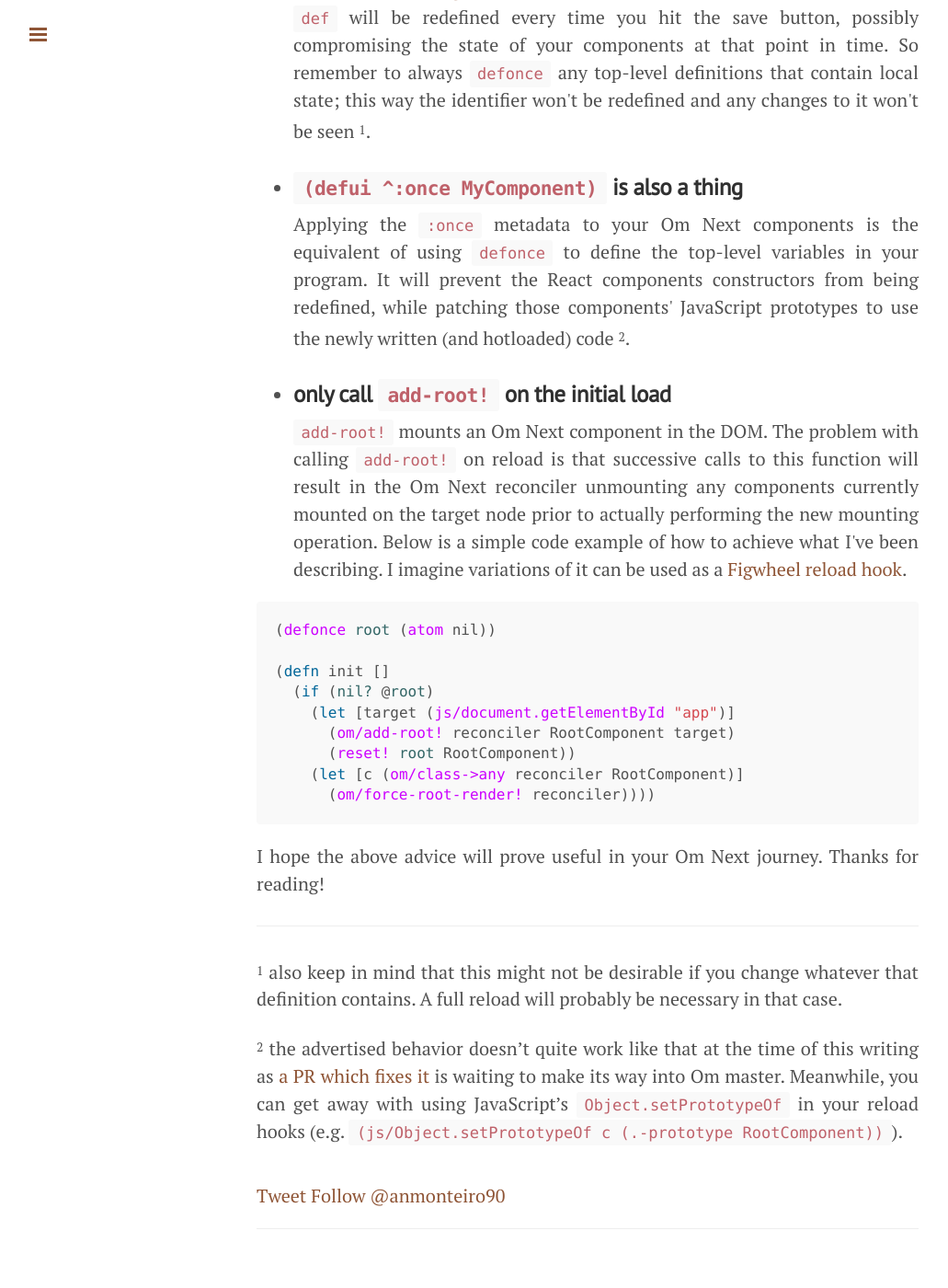
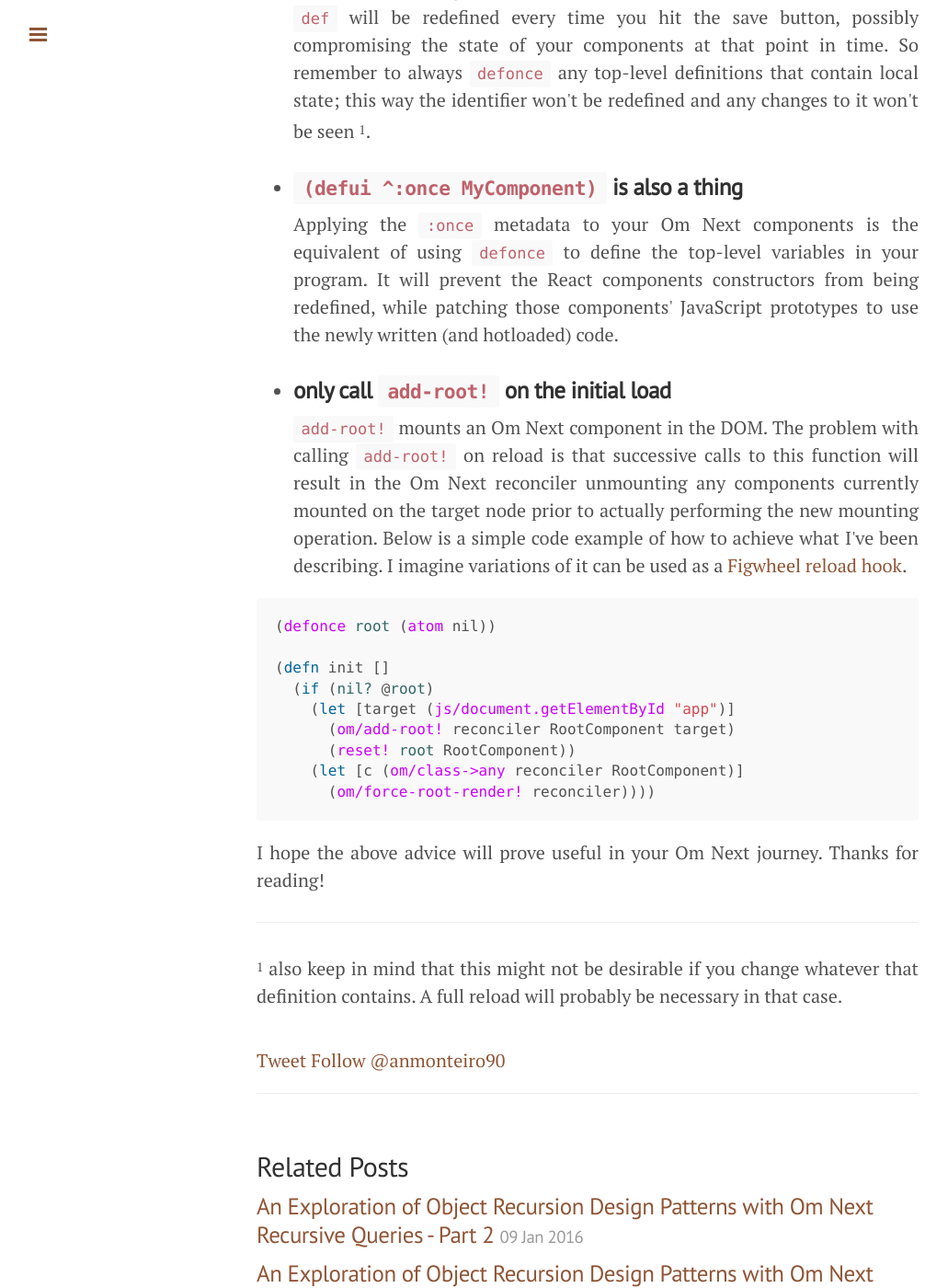
Before and after one commit to anmonteiro/anmonteiro.github.io, a Jekyll site: the page built from _posts/2016-01-21-writing-om-next-reloadable-code-a-checklist.md, in a window 1280 px wide and 1400 px high, scrolled down 503 px. Shown: the whole window at 92% size, without its empty margins (1-1032 px from the left). Built offline with Jekyll 4.4.1, drawn with Linux system fonts in a browser that asks for light colours; Markdown is read by kramdown in place of the engine named in the settings; comment, search, counter and statistics services are not loaded.

Commit message:
delete reference to already merged PR

```diff
--- a/_posts/2016-01-21-writing-om-next-reloadable-code-a-checklist.md
+++ b/_posts/2016-01-21-writing-om-next-reloadable-code-a-checklist.md
@@ -16,7 +16,7 @@ As stated in the <a href="https://github.com/bhauman/lein-figwheel#writing-reloa
 
 <li><h3><strong><code>(defui ^:once MyComponent)</code> is also a thing</strong></h3></li>
 
-Applying the <code>:once</code> metadata to your Om Next components is the equivalent of using <code>defonce</code> to define the top-level variables in your program. It will prevent the React components constructors from being redefined, while patching those components' JavaScript prototypes to use the newly written (and hotloaded) code <sup><sub>2</sub></sup>.
+Applying the <code>:once</code> metadata to your Om Next components is the equivalent of using <code>defonce</code> to define the top-level variables in your program. It will prevent the React components constructors from being redefined, while patching those components' JavaScript prototypes to use the newly written (and hotloaded) code.
 
 
 <li><h3><strong>only call <code>add-root!</code> on the initial load</strong></h3></li>
@@ -40,5 +40,3 @@ I hope the above advice will prove useful in your Om Next journey. Thanks for re
 ---
 
 <sup><sub>1</sub></sup> also keep in mind that this might not be desirable if you change whatever that definition contains. A full reload will probably be necessary in that case.
-
-<sup><sub>2</sub></sup> the advertised behavior doesn't quite work like that at the time of this writing as [a PR which fixes it](https://github.com/omcljs/om/pull/583) is waiting to make its way into Om master. Meanwhile, you can get away with using JavaScript's `Object.setPrototypeOf` in your reload hooks (e.g. `(js/Object.setPrototypeOf c (.-prototype RootComponent))`).
```
